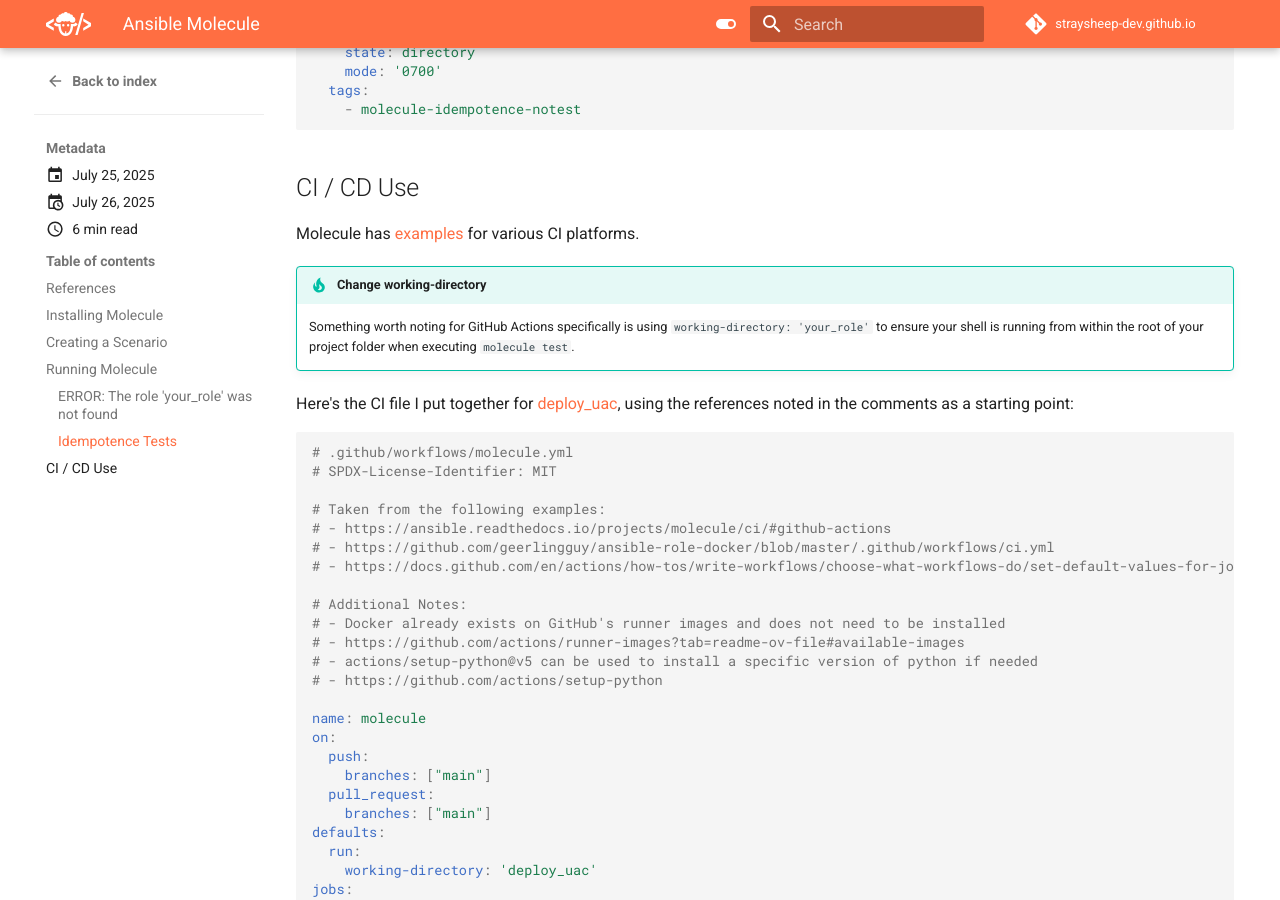
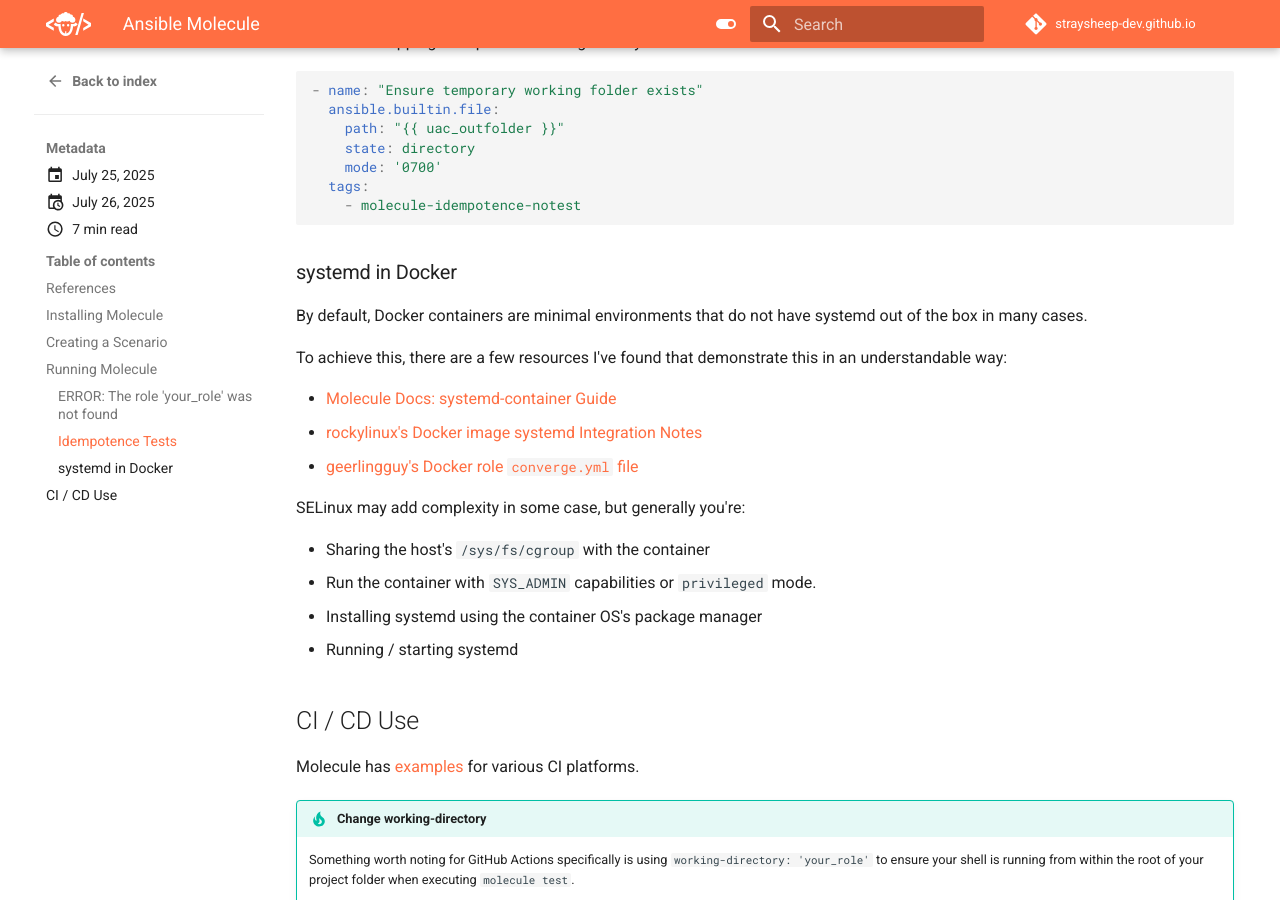
Before and after one commit to straysheep-dev/straysheep-dev.github.io, an MkDocs documentation site: the page built from docs/blog/posts/ansible-molecule.md, in a window 1280 px wide and 900 px high, scrolled down 4827 px. Built offline with MkDocs 1.6.1 and Material for MkDocs 9.7.7, drawn with Linux system fonts in a browser that asks for light colours; comment, search, counter and statistics services are not loaded; some of the changed text lies outside the part shown.

Commit message:
Update blog

````diff
--- a/docs/blog/posts/ansible-molecule.md
+++ b/docs/blog/posts/ansible-molecule.md
@@ -32,8 +32,8 @@
 The links below are in the order to follow if you're just getting started with Molecule.
 
 - [github.com/ansible/molecule](https://github.com/ansible/molecule)
-- [Molecule: Customizing a Docker Image in Molecule](https://ansible.readthedocs.io/projects/molecule/guides/custom-image/?h=pre_build)
-- [Molecule: molecule.yml Configuration](https://ansible.readthedocs.io/projects/molecule/configuration/?h=depen#molecule.config.Config.dependency)
+- [Molecule: Customizing a Docker Image in Molecule](https://ansible.readthedocs.io/projects/molecule/guides/custom-image.html)
+- [Molecule: molecule.yml Configuration](https://ansible.readthedocs.io/projects/molecule/configuration.html)
 - [Ansible for DevOps: converge.yml Example](https://github.com/geerlingguy/ansible-for-devops/blob/master/molecule/molecule/default/converge.yml)
 - [github.com/geerlingguy/docker-fedora42-ansible Dockerfile](https://github.com/geerlingguy/docker-fedora42-ansible/blob/master/Dockerfile)
 - [github.com/geerlingguy/docker-rockylinux10-ansible Dockerfile](https://github.com/geerlingguy/docker-rockylinux10-ansible/blob/master/Dockerfile)
@@ -55,25 +55,42 @@
 
     Ideally, install `ansible-dev-tools` to have everything available to work with.
 
-Install ansible's dev tools and molecule:
+    Alternatively, you can use `pipx` with `inject` to ensure the virtual environment pipx creates for molecule has access to `docker` and `molecule-plugins[docker]`
 
-```bash
-# Install the dev tools if possible
-python3 -m pip install --user ansible-dev-tools
+Install Ansible's dev tools, Molecule, and the Docker Python SDK:
 
-# Minimally, install molecule, ansible, and any necessary container plugins
-python3 -m pip install --user molecule ansible ansible-lint "molecule-plugins[docker]"
-```
+=== "pip"
 
-If using Docker, install the docker python SDK for Docker as well as the Docker daemon itself:
+    ```bash
+    # Install the dev tools if possible
+    python3 -m pip install --user ansible-dev-tools
+
+    # Minimally, install molecule, ansible, and any necessary container plugins
+    python3 -m pip install --user molecule ansible ansible-lint "molecule-plugins[docker]"
+
+    # Install the docker python SDK
+    # https://github.com/docker/docker-py
+    python3 -m pip install --user docker
+    ```
+
+=== "pipx"
+
+    ```bash
+    # Install the latest version of pipx
+    python3 -m pip install --user pipx
+    python3 -m pipx ensurepath
+
+    # Install each tool into an isolated environment with pipx
+    pipx install molecule ansible ansible-lint
+
+    # Inject the docker libraries into molecule's pipx environment
+    pipx inject molecule "molecule-plugins[docker]" docker
+    ```
+
+Finally, install Docker itself if you already haven't.
 
 - [Docker Install Instructions](https://docs.docker.com/engine/install/)
 - [Ansible Role to Install Docker](https://github.com/geerlingguy/ansible-role-docker)
-
-```bash
-# https://github.com/docker/docker-py
-python3 -m pip install --user docker
-```
 
 
 ## Creating a Scenario
@@ -234,6 +251,24 @@
 ```
 
 
+### systemd in Docker
+
+By default, Docker containers are minimal environments that do not have systemd out of the box in many cases.
+
+To achieve this, there are a few resources I've found that demonstrate this in an understandable way:
+
+- [Molecule Docs: systemd-container Guide](https://ansible.readthedocs.io/projects/molecule/guides/systemd-container.html)
+- [rockylinux's Docker image systemd Integration Notes](https://hub.docker.com/r/rockylinux/rockylinux#systemd-integration)
+- [geerlingguy's Docker role `converge.yml` file](https://github.com/geerlingguy/ansible-role-docker/blob/94b787389dd028d6397abf27dd7e996912e059de/molecule/default/converge.yml#L6)
+
+SELinux may add complexity in some case, but generally you're:
+
+- Sharing the host's `/sys/fs/cgroup` with the container
+- Run the container with `SYS_ADMIN` capabilities or `privileged` mode.
+- Installing systemd using the container OS's package manager
+- Running / starting systemd
+
+
 ## CI / CD Use
 
 Molecule has [examples](https://ansible.readthedocs.io/projects/molecule/ci/) for various CI platforms.
````
